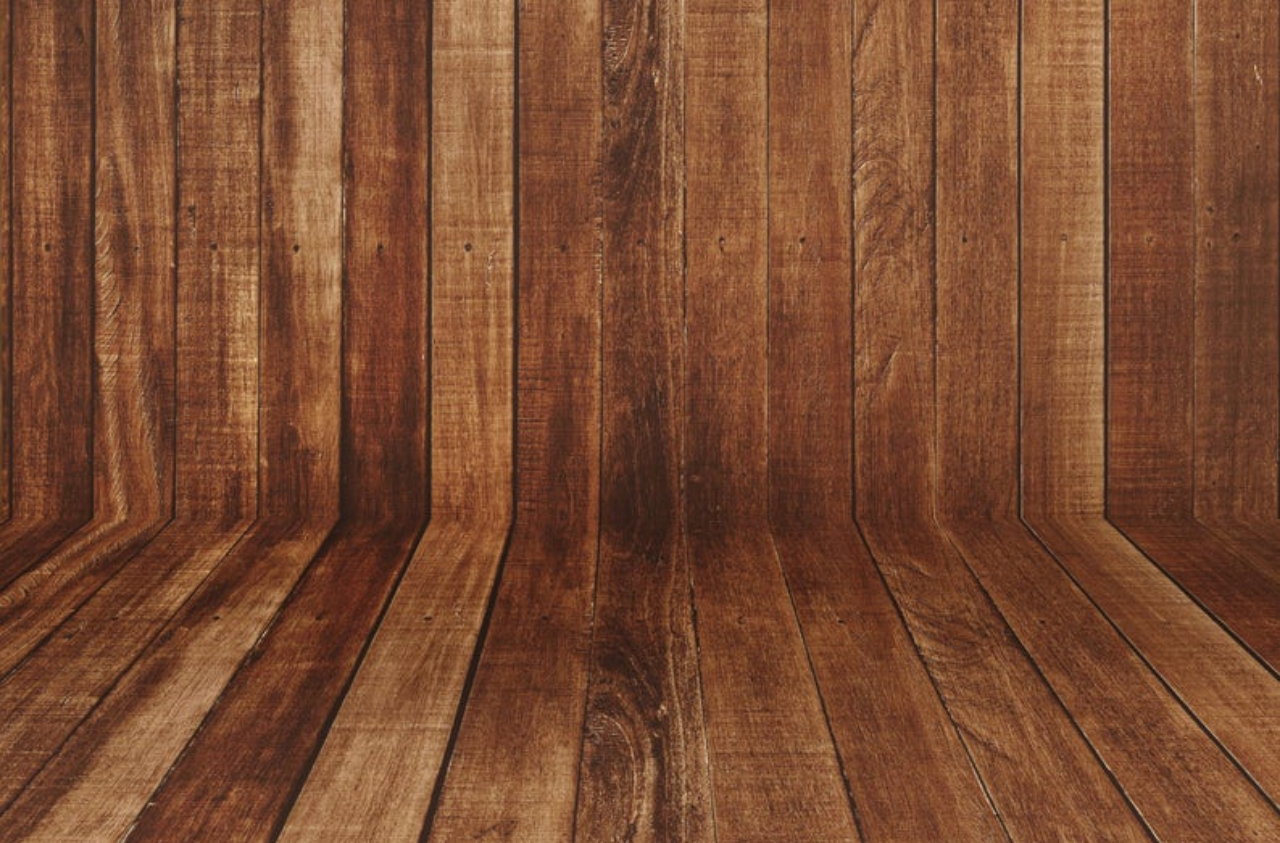
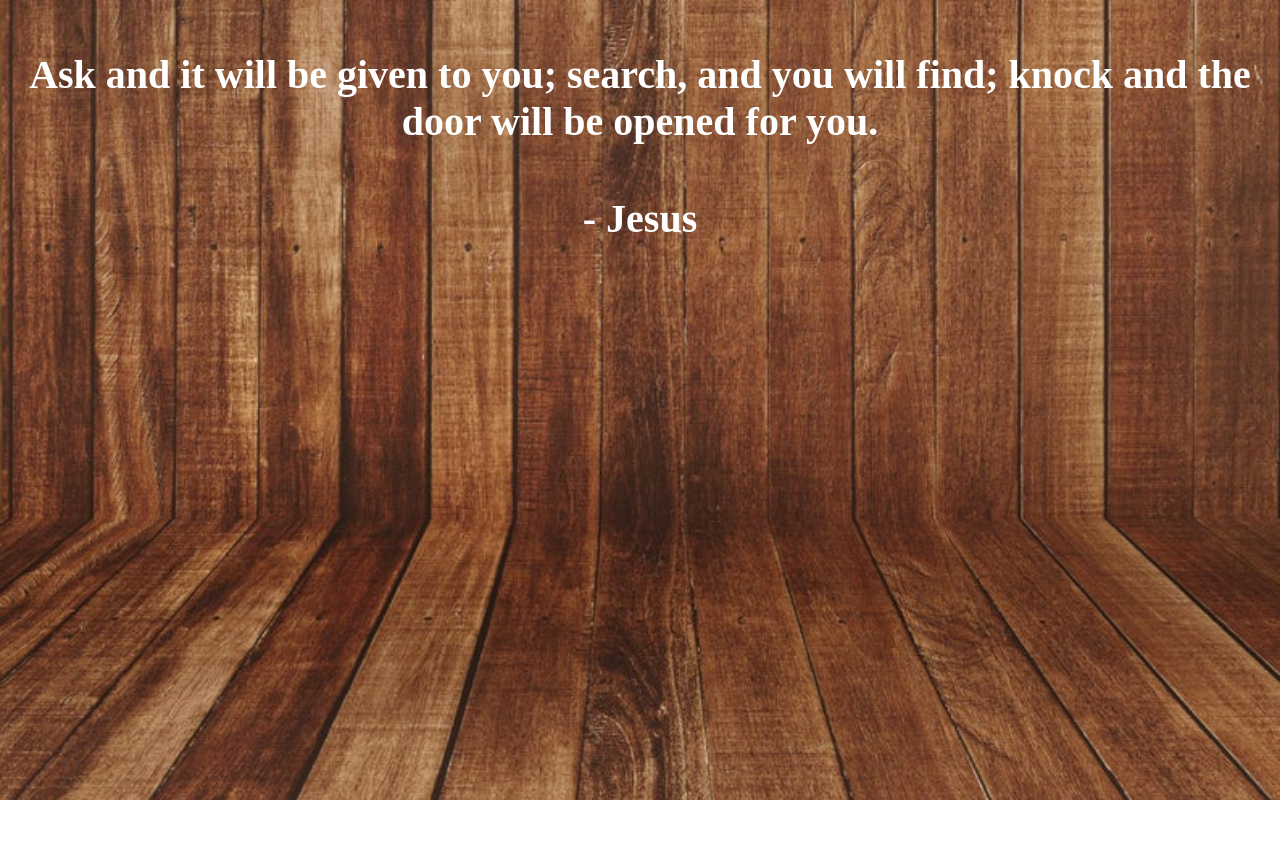
Before and after one commit to nidhaldring/blocko, a browser extension: page html/blockPage.html in a window 1280 px wide. After the commit the page ends 800 px from the top, so only its background shows below. Drawn offline with Linux system fonts and the light colour scheme.

Commit message:
added support for motivitional quotes

```diff
--- a/html/blockPage.html
+++ b/html/blockPage.html
@@ -23,4 +23,6 @@
 <body>
     <p id="quote"></p>
     <p id="author"></p>
+
+    <script src="../js/quotes.js"></script>
 </body>
--- /dev/null
+++ b/js/quotes.js
@@ -0,0 +1,18 @@
+
+
+
+
+
+const req = new XMLHttpRequest();
+
+req.open("get",chrome.runtime.getURL("js/quotes.json"));
+
+req.onload = () =>{
+    const quotes = JSON.parse(req.responseText);
+    const quoteObject = quotes[Math.floor(Math.random() * quotes.length)];
+
+    document.getElementById("quote").innerText = quoteObject.quote;
+    document.getElementById("author").innerText =  "- " + quoteObject.name;
+}
+
+req.send();
```
Also changed, not shown: 1 other file.
